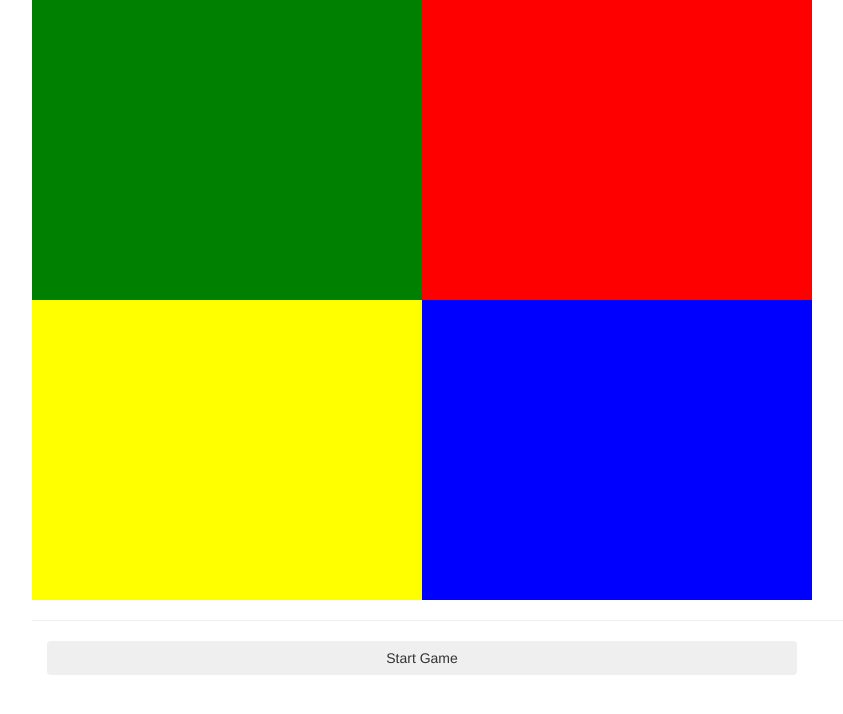
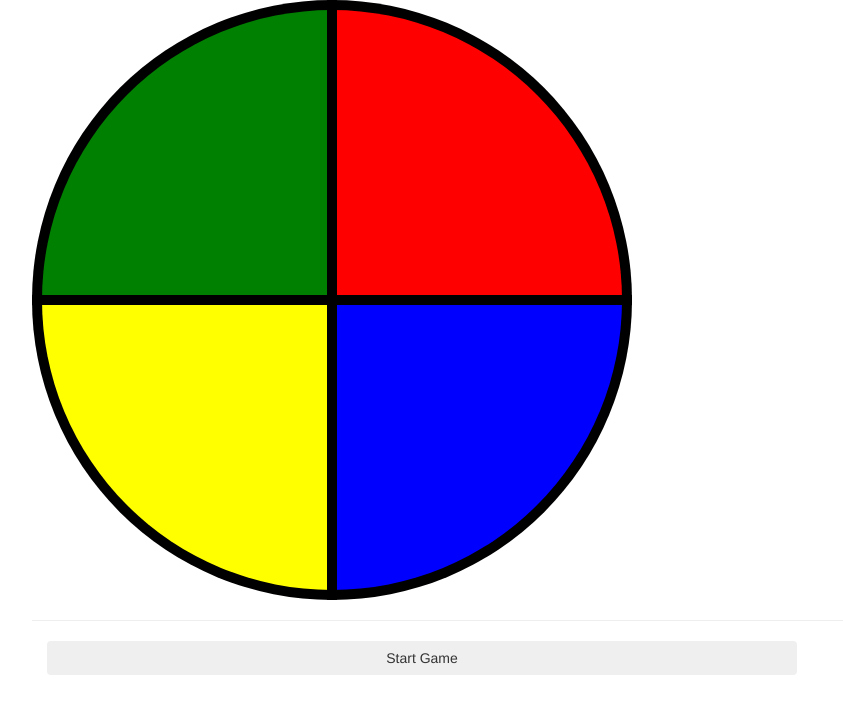
Before and after one commit to csiems/SimonJS, a website with bundled scripts: page index.html in a window 1280 px wide. Shown: the whole page, without its empty margins (23-866 px from the left). Built offline with nearby package versions, Linux system fonts and the light colour scheme.

Commit message:
update CSS styles

```diff
--- a/css/styles.css
+++ b/css/styles.css
@@ -1,23 +1,49 @@
 .simon-cell {
-  height: 300px;
+  min-height: 100px;
+  min-width: 100px;
+  border: 5px solid black;
+  float: left;
+}
+
+@media (min-width: 768px) {
+  .simon-cell {
+    height: 300px;
+    width: 300px;
+  }
+}
+
+.center {
+  margin: 0 auto;
 }
 
 #red {
   background-color: red;
+  border-top-right-radius: 100%;
+  border-top-width: 10px;
+  border-right-width: 10px;
 }
 
 #green {
   background-color: green;
+  border-top-left-radius: 100%;
+  border-top-width: 10px;
+  border-left-width: 10px;
 }
 
 #blue{
   background-color: blue;
+  border-bottom-right-radius: 100%;
+  border-bottom-width: 10px;
+  border-right-width: 10px;
 }
 
 #yellow {
   background-color: yellow;
+  border-bottom-left-radius: 100%;
+  border-bottom-width: 10px;
+  border-left-width: 10px;
 }
 
 .flash {
-  border: 5px solid black;
+  opacity: 0.2;
 }
--- a/index.html
+++ b/index.html
@@ -14,15 +14,19 @@
   <body>
     <div class="container">
       <div class="row">
-        <div class="col-xs-4 simon-cell" id="green">
-        </div>
-        <div class="col-xs-4 simon-cell" id="red">
+        <div class="center">
+          <div class="simon-cell" id="green">
+          </div>
+          <div class="simon-cell" id="red">
+          </div>
         </div>
       </div>
       <div class="row">
-        <div class="col-xs-4 simon-cell" id="yellow">
-        </div>
-        <div class="col-xs-4 simon-cell" id="blue">
+        <div class="center">
+          <div class="simon-cell" id="yellow">
+          </div>
+          <div class="simon-cell" id="blue">
+          </div>
         </div>
       </div>
       <div class="row">
--- a/js/simon.js
+++ b/js/simon.js
@@ -28,7 +28,6 @@ Game.prototype.updateUserGuesses = function (guess) {
 };
 
 Game.prototype.resetUserGuesses = function () {
-  console.log('resetting, mothereffers')
   this.userGuesses = [];
   return this.userGuesses;
 };
```
Also changed, not shown: js/new-game-interface.js (+15 -15 lines).
